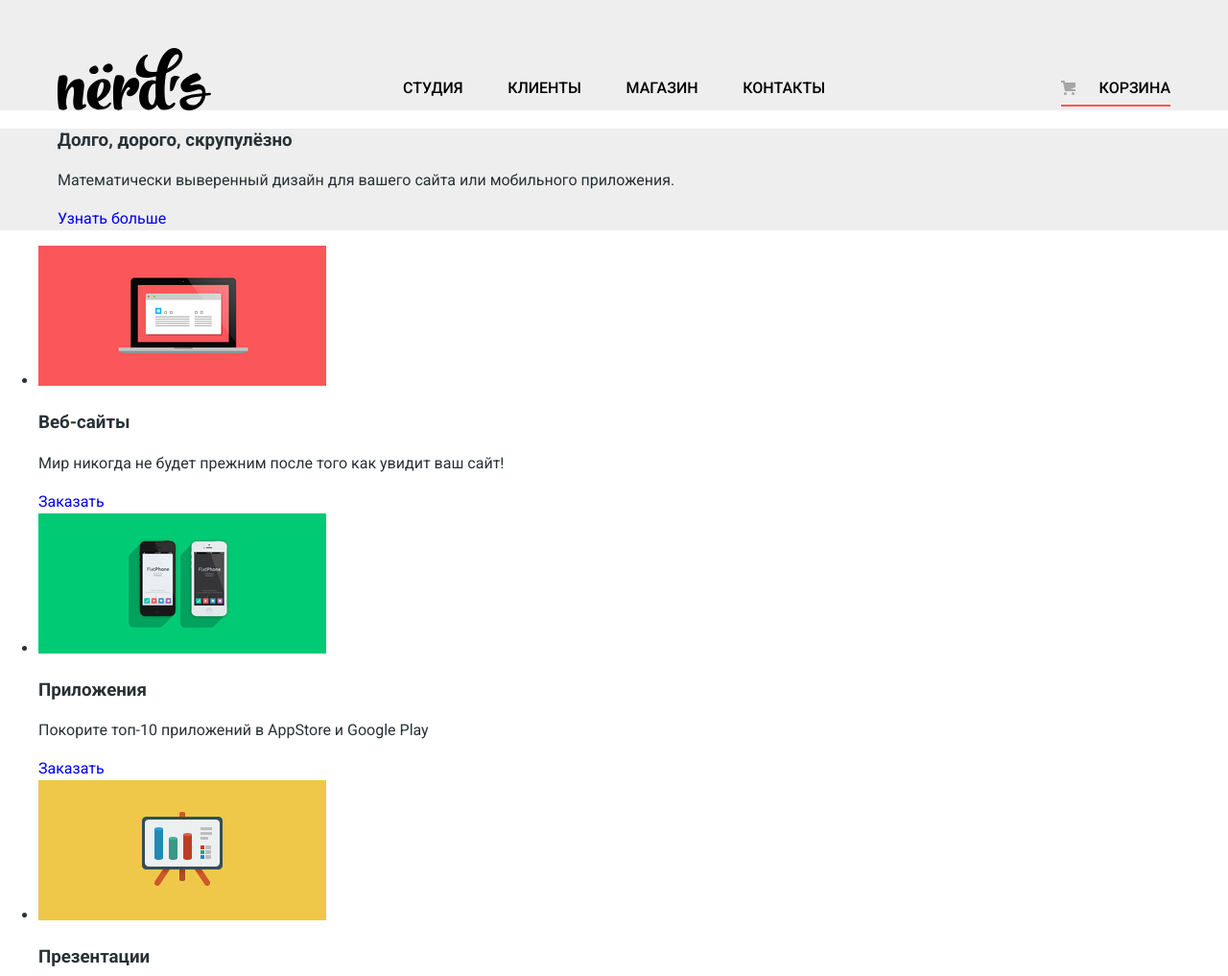
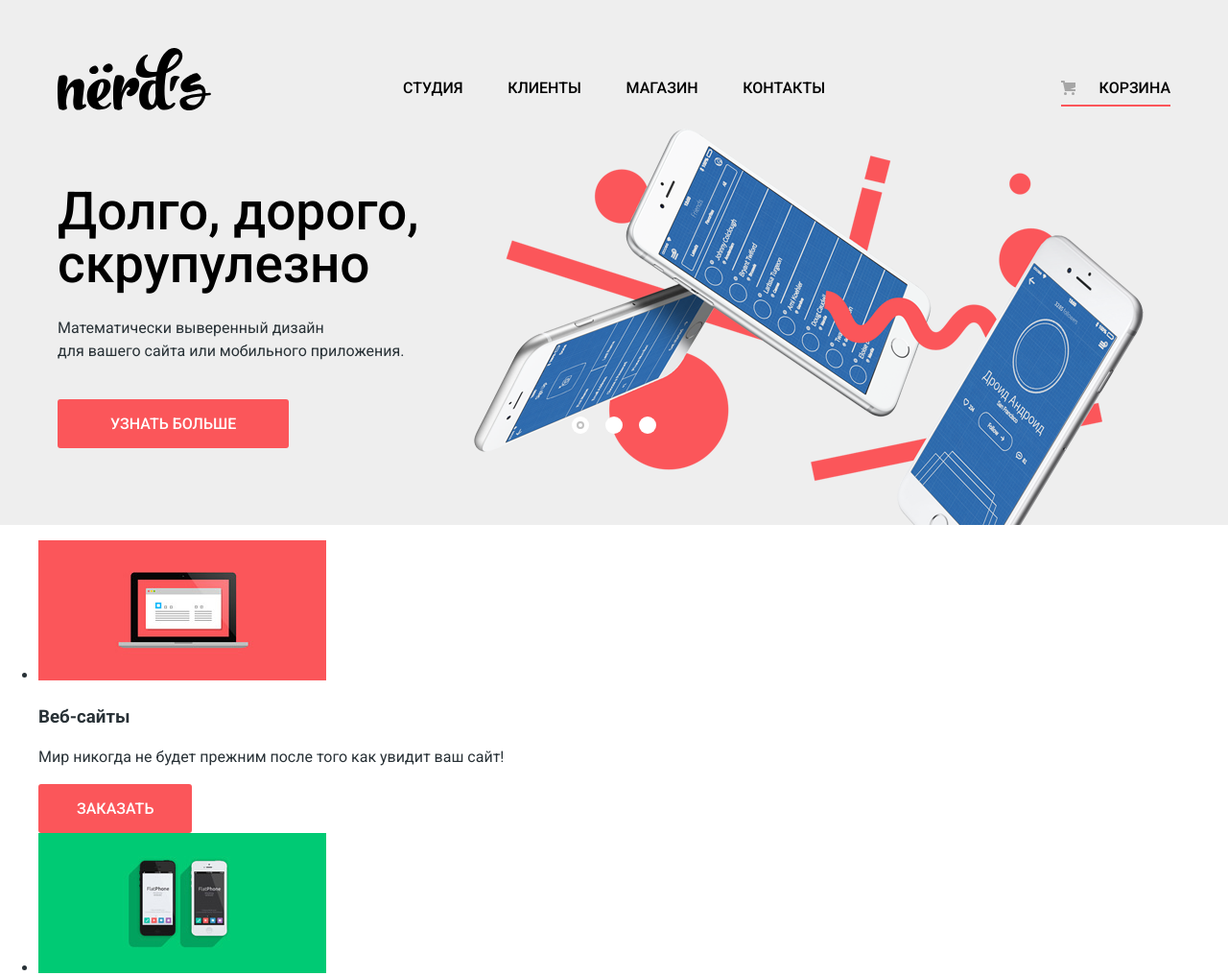
Before and after one commit to igorChechura/Nerds, a plain HTML site: page index.html in a window 1280 px wide. Shown: the top 1017 px of the page at 96% size. Drawn offline with Linux system fonts and the light colour scheme.

Commit message:
Закончил стилизацию блока Преимущества

```diff
--- a/css/style.css
+++ b/css/style.css
@@ -43,6 +43,36 @@ input[type="radio"].visually-hidden {
 	width: 1160px;
 	margin: 0 auto;
 	padding: 0 20px;
+}
+
+.button {
+	display: inline-block;
+	padding: 17px 40px;
+
+	font: inherit;
+	font-weight: 500;
+	line-height: 17px;
+	text-align: center;
+	color: #ffffff;
+	vertical-align: middle;
+	text-transform: uppercase;
+
+	background-color: #fb565a;
+
+	border-radius: 3px;
+}
+
+.button:hover,
+.button:focus {
+	 background-color: #e74246;
+}
+
+.button:active {
+	color: #e26c6e;
+
+	background-color: #d7373b;
+
+	box-shadow: inset 0 3px 1px rgba(0, 0, 0, 0.1);
 }
 
 /* Header */
@@ -169,9 +199,100 @@ input[type="radio"].visually-hidden {
 	background-color: #eeeeee;
 }
 
+.features-slider {
+	position: relative;
+}
+
 .features-list {
+	min-height: 432px;
 	margin: 0;
 	padding: 0;
+	/* position: relative; */
 
 	list-style: none;
 }
+
+.features-item {
+	padding-top: 78px;
+	padding-bottom: 80px;
+	/* position: absolute;
+	top: 0;
+	left: 0;
+	right: 0; */
+}
+
+.features-item-1 {
+	background-image: url("../img/features-slide1.png");
+	background-repeat: no-repeat;
+	background-position: bottom right;
+}
+
+.features-item-2 {
+	background-image: url("../img/features-slide2.png");
+	background-repeat: no-repeat;
+	background-position: bottom right;
+}
+
+.features-item-3 {
+	background-image: url("../img/features-slide3.png");
+	background-repeat: no-repeat;
+	background-position: bottom right;
+}
+
+.features-item h3 {
+	margin: 0;
+	margin-bottom: 27px;
+
+	font-size: 55px;
+	line-height: 55px;
+	font-weight: 500;
+	color: #000000;
+}
+
+.features-item p {
+	margin: 0;
+	margin-bottom: 38px;
+
+	line-height: 24px;
+}
+
+.features-item .button {
+	padding-left: 55px;
+	padding-right: 55px;
+}
+
+.features-slider-nav {
+	display: flex;
+	justify-content: space-between;
+	width: 88px;
+	position: absolute;
+	bottom: 95px;
+	left: 50%;
+	margin-left: -44px;
+}
+
+.features-slider-button {
+	width: 18px;
+	height: 18px;
+	position: relative;
+
+	background-color: #ffffff;
+
+	border: none;
+	border-radius: 50%;
+
+	cursor: pointer;
+}
+
+.features-slider-button.active::before {
+	content: "";
+
+	width: 4px;
+	height: 4px;
+	position: absolute;
+	top: 5px;
+	left: 5px;
+
+	border: 2px solid #c2c2c2;
+	border-radius: 50%;
+}
--- a/index.html
+++ b/index.html
@@ -34,22 +34,45 @@
 			<div class="features-slider container">
 				<h2 class="visually-hidden">Преимущества</h2>
 				<ul class="features-list">
-					<li class="featur-item">
-						<h3>Долго, дорого, скрупулёзно</h3>
-						<p>Математически выверенный дизайн для вашего сайта или мобильного приложения.</p>
+					<li class="features-item features-item-1">
+						<h3>
+							Долго, дорого,
+							<br>скрупулезно
+						</h3>
+						<p>
+							Математически выверенный дизайн
+							<br>для вашего сайта или мобильного приложения.
+						</p>
 						<a class="button" href="#">Узнать больше</a>
 					</li>
-					<!-- <li class="featur-item">
-						<h3>Любим математику как никто другой</h3>
-						<p>Никакого креатива, только математические формулы для расчета идеальных пропорций.</p>
+					<li class="features-item features-item-2 visually-hidden">
+						<h3>
+							Любим математику
+							<br>как никто другой
+						</h3>
+						<p>
+							Никакого креатива, только математические формулы
+							<br>для расчета идеальных пропорций.
+						</p>
 						<a class="button" href="#">Узнать больше</a>
 					</li>
-					<li class="featur-item">
-						<h3>Только ночь, только хардкор</h3>
-						<p>Работать днём, как все? Мы протим этого. Ближе к полуночи работа только начинается.</p>
+					<li class="features-item features-item-3 visually-hidden">
+						<h3>
+							Только ночь,
+							<br>только хардкор
+						</h3>
+						<p>
+							Работать днём, как все? Мы протим этого.
+							<br>Ближе к полуночи работа только начинается.
+						</p>
 						<a class="button" href="#">Узнать больше</a>
-					</li> -->
+					</li>
 				</ul>
+				<div class="features-slider-nav">
+					<button class="features-slider-button active" type="button"></button>
+					<button class="features-slider-button" type="button"></button>
+					<button class="features-slider-button" type="button"></button>
+				</div>
 			</div>
 		</section>
 
@@ -141,5 +164,7 @@
 			</p>
 		</footer>
 	</main>
+
+	<script src="js/main.js"></script>
 </body>
 </html>
```
Also changed, not shown: img/features-slide1.png (added), img/features-slide2.png (added), img/features-slide3.png (added), js/main.js (added).
